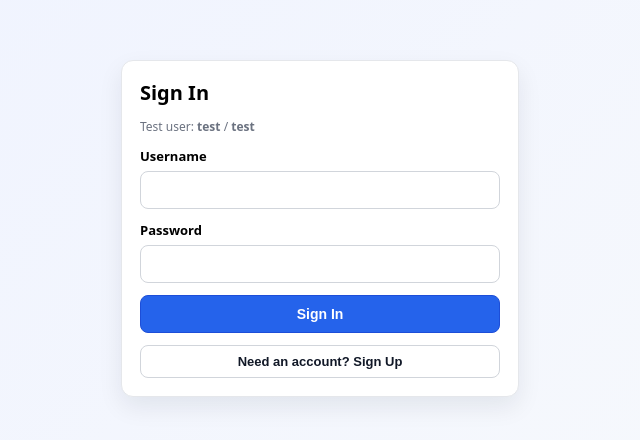
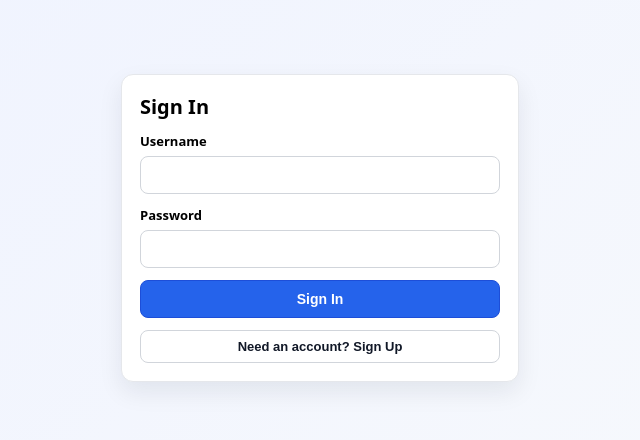
Before and after one commit to morischumacher/studyplanner, a React (Vite) app in the folder frontend/: page / in a window 1280 px wide. Shown: the part 188-628 px from the top of the page, without its empty margins (320-960 px from the left). Built offline with nearby package versions, Linux system fonts and the light colour scheme; no server answers.

Commit message:
feat: remove test user credentials from login screen

```diff
--- a/frontend/src/AuthGate.jsx
+++ b/frontend/src/AuthGate.jsx
@@ -60,9 +60,6 @@ export default function AuthGate({ onAuthenticated }) {
                 }}
             >
                 <div style={{ fontSize: 20, fontWeight: 700 }}>{title}</div>
-                <div style={{ fontSize: 12, color: "#6b7280" }}>
-                    Test user: <strong>test</strong> / <strong>test</strong>
-                </div>
 
                 <label style={{ display: "grid", gap: 6, fontSize: 13, fontWeight: 600 }}>
                     Username
```
